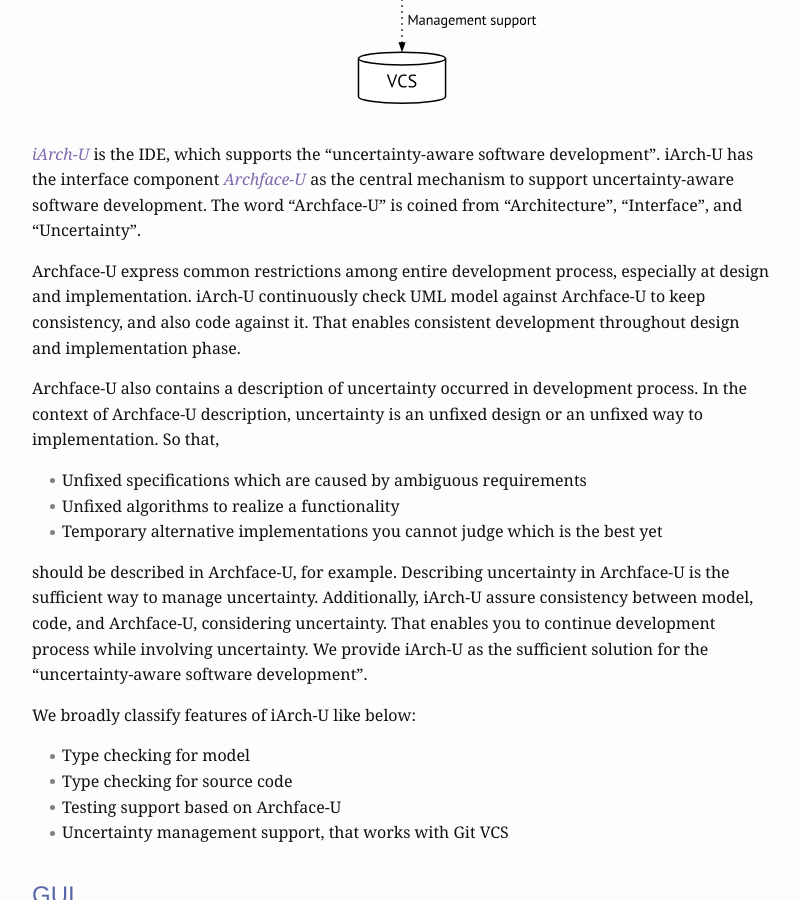
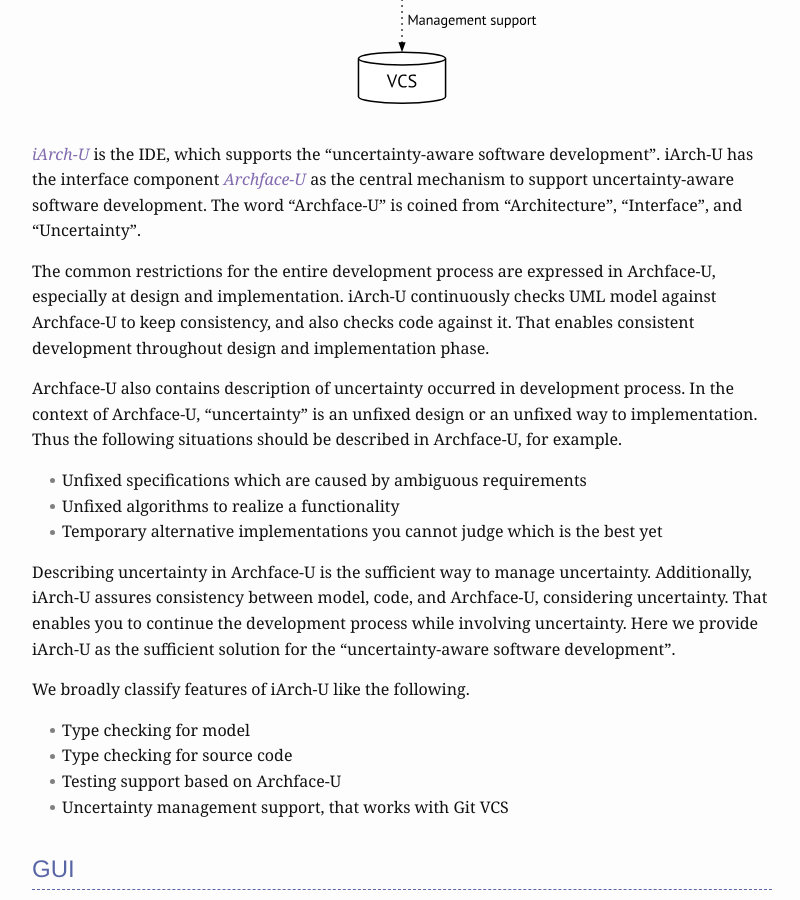
Before and after one commit to posl/iArch, a Jekyll site: the page built from documentation.md, in a window 1280 px wide and 900 px high, scrolled down 1295 px. Shown: the whole window, without its empty margins (238-1038 px from the left). Built offline with Jekyll 4.4.1, drawn with Linux system fonts in a browser that asks for light colours.

Commit message:
fix document

```diff
--- a/documentation.md
+++ b/documentation.md
@@ -21,24 +21,24 @@
 iArch-U has the interface component _Archface-U_ as the central mechanism to support uncertainty-aware software development.
 The word "Archface-U" is coined from "Architecture", "Interface", and "Uncertainty".
 
-Archface-U express common restrictions among entire development process, especially at design and implementation.
-iArch-U continuously check UML model against Archface-U to keep consistency, and also code against it.
+The common restrictions for the entire development process are expressed in Archface-U, especially at design and implementation.
+iArch-U continuously checks UML model against Archface-U to keep consistency, and also checks code against it.
 That enables consistent development throughout design and implementation phase.
 
-Archface-U also contains a description of uncertainty occurred in development process.
-In the context of Archface-U description, uncertainty is an unfixed design or an unfixed way to implementation. So that,
+Archface-U also contains description of uncertainty occurred in development process.
+In the context of Archface-U, "uncertainty" is an unfixed design or an unfixed way to implementation.
+Thus the following situations should be described in Archface-U, for example.
 
 * Unfixed specifications which are caused by ambiguous requirements
 * Unfixed algorithms to realize a functionality
 * Temporary alternative implementations you cannot judge which is the best yet
 
-should be described in Archface-U, for example.
 Describing uncertainty in Archface-U is the sufficient way to manage uncertainty.
-Additionally, iArch-U assure consistency between model, code, and Archface-U, considering uncertainty.
-That enables you to continue development process while involving uncertainty.
-We provide iArch-U as the sufficient solution for the "uncertainty-aware software development".
+Additionally, iArch-U assures consistency between model, code, and Archface-U, considering uncertainty.
+That enables you to continue the development process while involving uncertainty.
+Here we provide iArch-U as the sufficient solution for the "uncertainty-aware software development".
 
-We broadly classify features of iArch-U like below:
+We broadly classify features of iArch-U like the following.
 
 * Type checking for model
 * Type checking for source code
```
